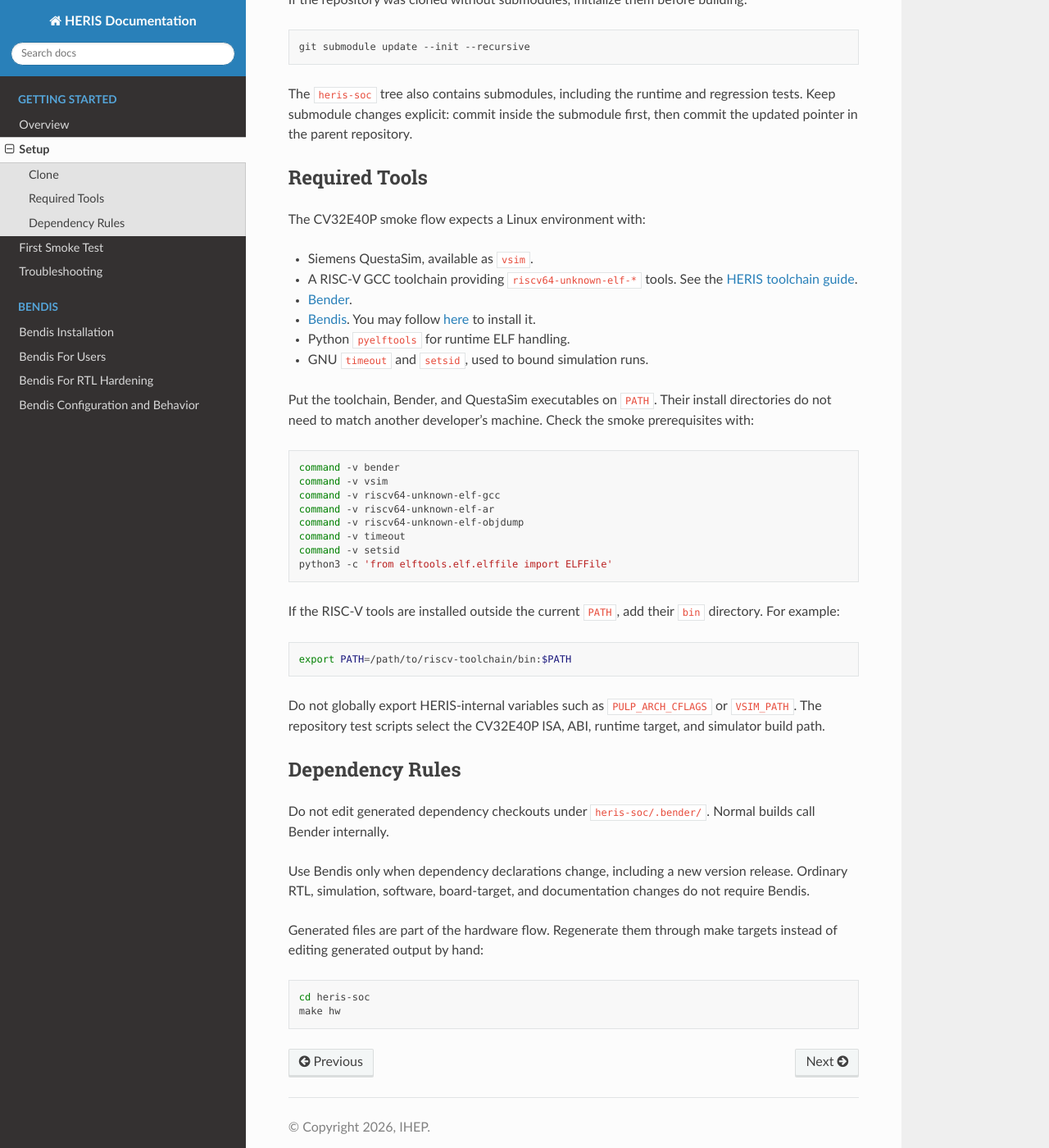
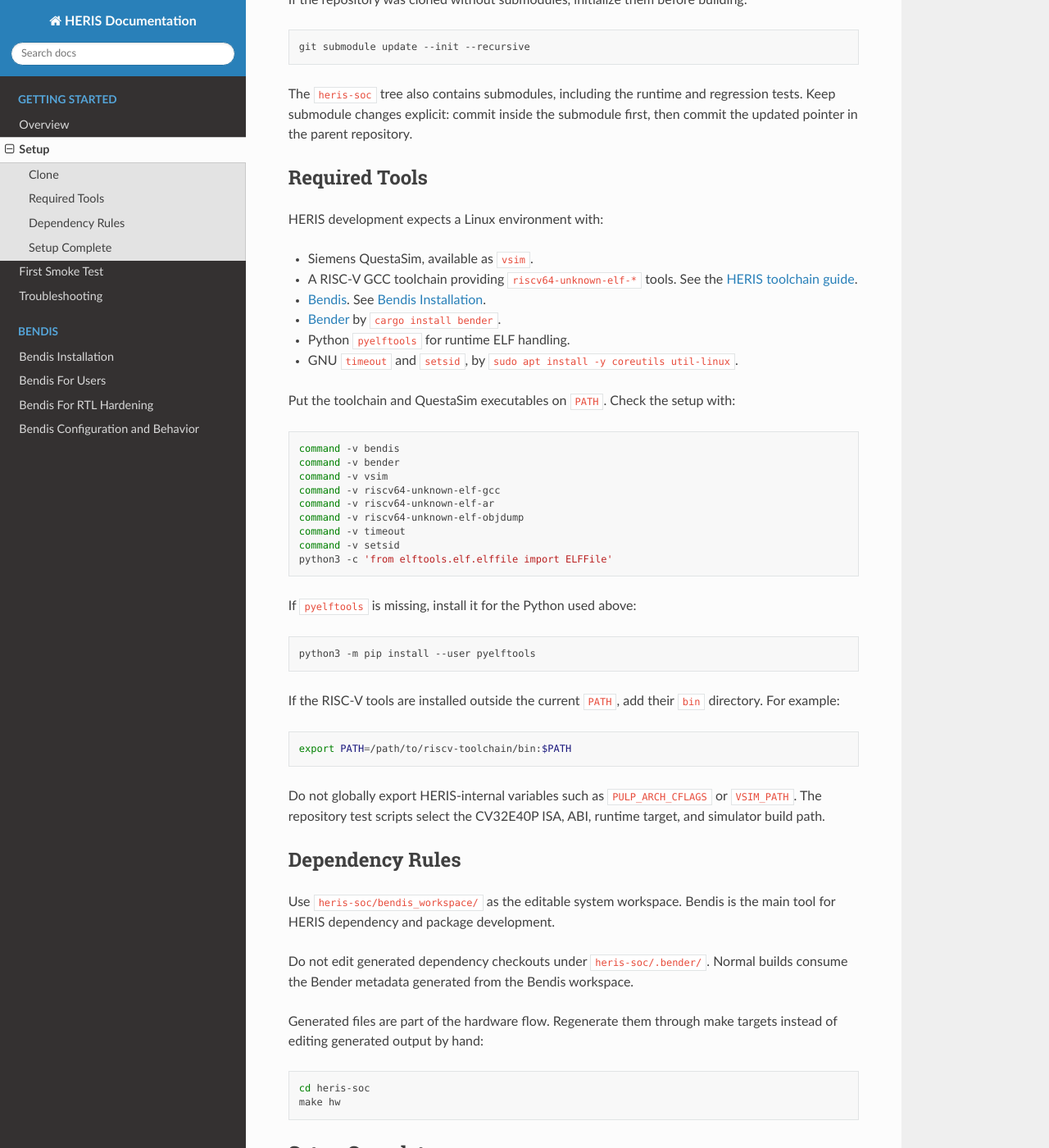
Before and after one commit to albertc9/HERIS-Doc, a Sphinx documentation site: the page built from docs/source/getting-started/setup.rst, in a window 1280 px wide and 1400 px high, scrolled down 359 px. Shown: the whole window at 82% size. Built offline with Sphinx 7.4.7 and the Read the Docs theme 3.1.0, drawn with Linux system fonts in a browser that asks for light colours; pages that are not in the unit, such as notebooks, are missing from menus; some of the changed text lies outside the part shown.

Commit message:
update setup.rst

```diff
--- a/docs/source/getting-started/setup.rst
+++ b/docs/source/getting-started/setup.rst
@@ -25,22 +25,23 @@
 Required Tools
 --------------
 
-The CV32E40P smoke flow expects a Linux environment with:
+HERIS development expects a Linux environment with:
 
 * Siemens QuestaSim, available as ``vsim``.
 * A RISC-V GCC toolchain providing ``riscv64-unknown-elf-*`` tools. See the
   `HERIS toolchain guide <https://code.ihep.ac.cn/heris/heris-platform/riscv-gnu-toolchain>`_.
-* `Bender <https://github.com/pulp-platform/bender>`_.
-* `Bendis <https://crates.io/crates/bendis>`_. You may follow `here <https://heris-doc.readthedocs.io/en/latest/getting-started/overview.html>`_ to install it.
+* `Bendis <https://crates.io/crates/bendis>`_. See
+  :doc:`/bendis/bendis-install`.
+* `Bender <https://github.com/pulp-platform/bender>`_ by ``cargo install bender``.
 * Python ``pyelftools`` for runtime ELF handling.
-* GNU ``timeout`` and ``setsid``, used to bound simulation runs.
+* GNU ``timeout`` and ``setsid``, by ``sudo apt install -y coreutils util-linux``.
 
-Put the toolchain, Bender, and QuestaSim executables on ``PATH``. Their install
-directories do not need to match another developer's machine. Check the smoke
-prerequisites with:
+Put the toolchain and QuestaSim executables on ``PATH``. Check the
+setup with:
 
 .. code-block:: sh
 
+   command -v bendis
    command -v bender
    command -v vsim
    command -v riscv64-unknown-elf-gcc
@@ -49,6 +50,12 @@
    command -v timeout
    command -v setsid
    python3 -c 'from elftools.elf.elffile import ELFFile'
+
+If ``pyelftools`` is missing, install it for the Python used above:
+
+.. code-block:: sh
+
+   python3 -m pip install --user pyelftools
 
 If the RISC-V tools are installed outside the current ``PATH``, add their
 ``bin`` directory. For example:
@@ -64,12 +71,11 @@
 Dependency Rules
 ----------------
 
+Use ``heris-soc/bendis_workspace/`` as the editable system workspace. Bendis is
+the main tool for HERIS dependency and package development.
+
 Do not edit generated dependency checkouts under ``heris-soc/.bender/``.
-Normal builds call Bender internally.
-
-Use Bendis only when dependency declarations change, including a new version
-release. Ordinary RTL, simulation, software, board-target, and documentation
-changes do not require Bendis.
+Normal builds consume the Bender metadata generated from the Bendis workspace.
 
 Generated files are part of the hardware flow. Regenerate them through make
 targets instead of editing generated output by hand:
@@ -78,3 +84,13 @@
 
    cd heris-soc
    make hw
+
+Setup Complete
+--------------
+
+After the environment is configured, the first checks are:
+
+.. code-block:: sh
+
+   cd heris-soc
+   make test-env
```
